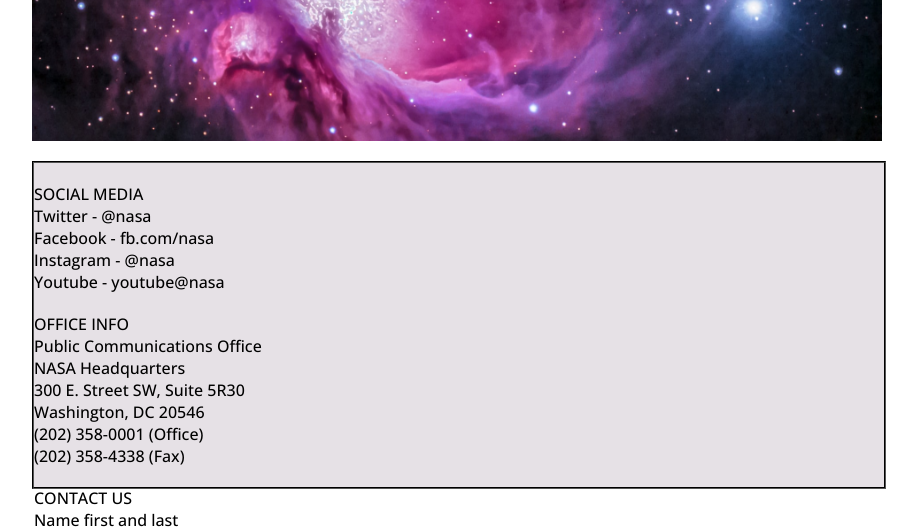
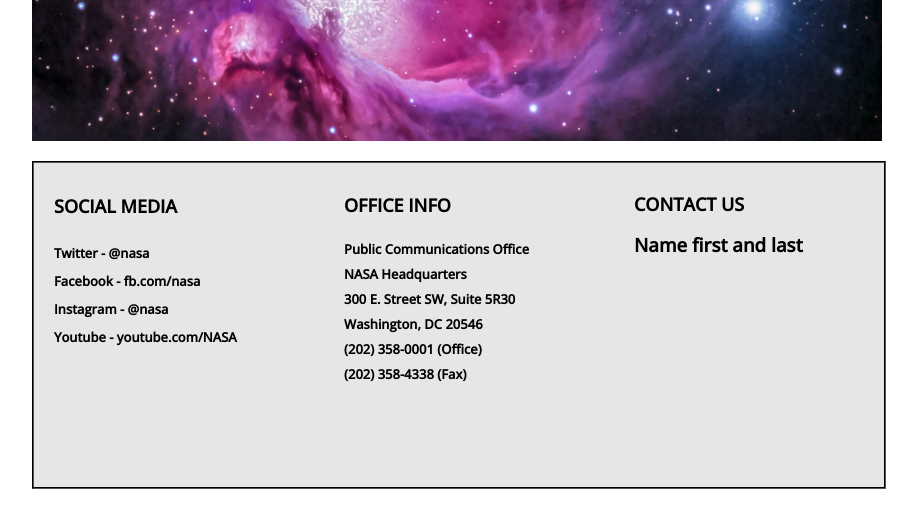
Before and after one commit to jbryans/NASA_Project, a plain HTML site: page index.html in a window 1280 px wide. Shown: the part 337-868 px from the top of the page, without its empty margins (181-1098 px from the left). After the commit the page ends 834 px from the top, so only its background shows below. Drawn offline with nearby package versions, Linux system fonts and the light colour scheme.

Commit message:
made lower portion columns

```diff
--- a/index.html
+++ b/index.html
@@ -14,24 +14,32 @@
 <body>
     <div class="main-container">
         <header>
+
             <div class="logo">NASA</div>
         </header>
             <main>
+                <h1>
                 <div class="heading">SOCIAL MEDIA</div>
+
                     <div class="media_links">Twitter - @nasa</div>
-                    <div class="media_link"s>Facebook - fb.com/nasa</div>
+                    <div class="media_links">Facebook - fb.com/nasa</div>
                     <div class="media_links">Instagram - @nasa</div>
-                    <div class="media_links">Youtube - youtube@nasa</div>
+                    <div class="media_links">Youtube - youtube.com/NASA</div>
+                </h1>
+                <h2>
                 <div class="heading">OFFICE INFO</div>
+
                     <div class="information">Public Communications Office</div>
                     <div class="information">NASA Headquarters</div>
                     <div class="information">300 E. Street SW, Suite 5R30</div>
                     <div class="information">Washington, DC 20546</div>
                     <div class="information">(202) 358-0001 (Office)</div>
                     <div class="information">(202) 358-4338 (Fax)</div>
-
+                </h2>
+                <h3>
                 <div class="heading">CONTACT US</div>
                     <div class="submit">Name first and last</div>
+                </h3>
             </main>
 
     </div>
--- a/style.css
+++ b/style.css
@@ -27,7 +27,7 @@ div.main-container{
   left: 50%;
   transform: translate(-50%, -50%);
 
-    font-size: 100px;
+    font-size: 80px;
     text-shadow: 4px 4px 4px rgb(194, 12, 12),
      6px 6px 4px rgb(55, 190, 28),
      8px 8px 4px rgb(22, 111, 228),
@@ -35,12 +35,48 @@ div.main-container{
 }
 main{
     border: black 2px groove;
-    background-color: rgba(223, 217, 223, 0.781);
+    background-color: #E6E6E6;
     color: black;
     height: 324px;
     width: 850px;
     margin-top: 20px;
+    display: flex;
+    flex-direction: row;
+    justify-content: center;
+    align-items: flex-start;
 
+
+
+
+
+
+}
+h1{
+
+    display: flex;
+    flex-direction: column;
+    gap: 10px;
+    width: 270px;
+    margin-left: 40px;
+
+}
+
+h2{
+
+    display: flex;
+    flex-direction: column;
+    gap: 7px;
+    width: 270px;
+    margin-left: 20px
+
+}
+
+h3{
+
+    display: flex;
+    flex-direction: column;
+    width: 270px;
+    margin-left: 20px
 }
 
 header{
@@ -58,15 +94,19 @@ header{
 
 
 .heading{
-    display: flex;
-    margin-top: 20px;
-
+   /* border: black 2px groove; */
+    width: 270px;
+    height: 40px;
+    margin-top: 10px;
+    font-size: large;
+    font-weight: 1500;
 }
 .information{
-    display: flex;
+   /* border: red 1px groove; */
+   font-size: small;
 
 }
 .media_links{
-    display: flex;
-
+    /* border: rgb(176, 212, 12) 1px groove; */
+   font-size: small
 }
```
